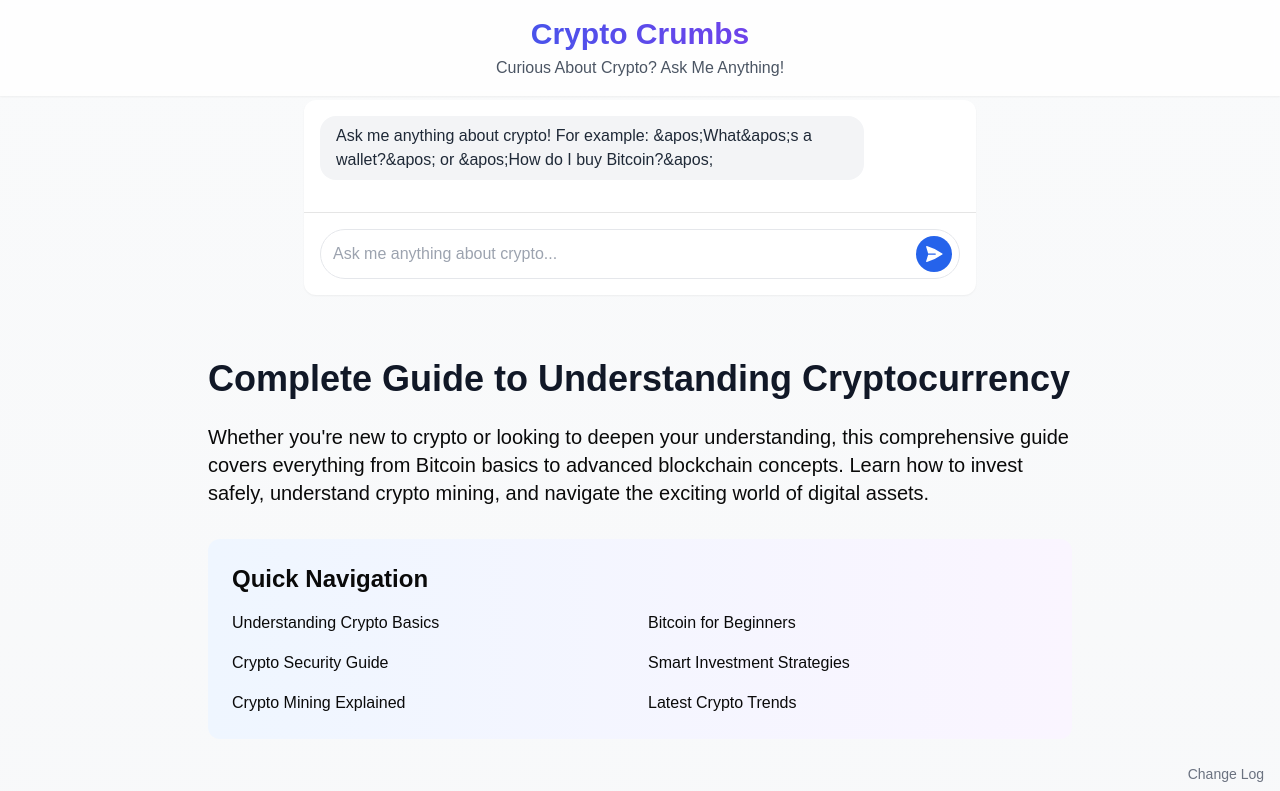
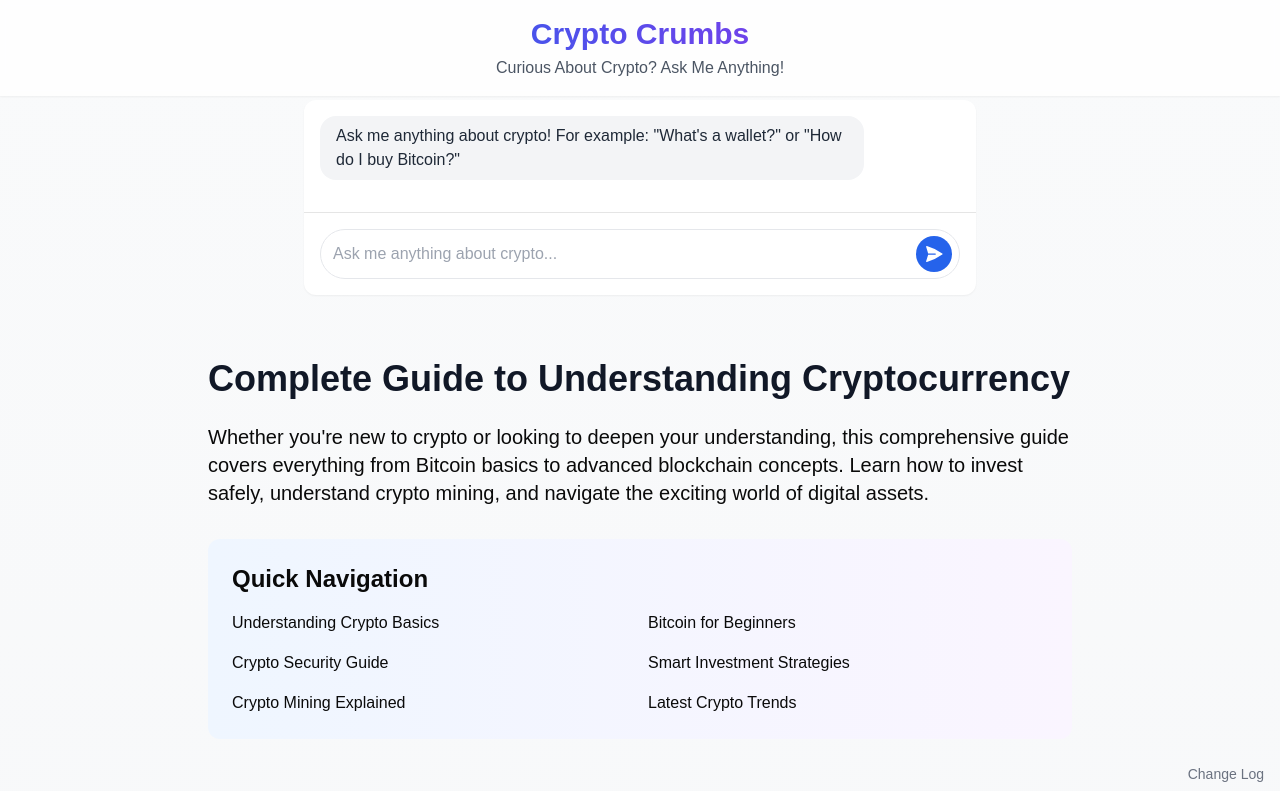
Before and after one commit to njlanyards/cryptoguide1, a Next.js app: page / in a window 1280 px wide. Shown: the top 791 px of the page. Built offline with nearby package versions, Linux system fonts and the light colour scheme.

Commit message:
fix: improve readability of initial greeting message

```diff
--- a/app/page.tsx
+++ b/app/page.tsx
@@ -22,7 +22,7 @@ interface ApiMessage {
 export default function Home() {
   const messagesEndRef = useRef<HTMLDivElement>(null);
   const [messages, setMessages] = useState<Message[]>([
-    { role: 'guide', content: "Ask me anything about crypto! For example: &apos;What&apos;s a wallet?&apos; or &apos;How do I buy Bitcoin?&apos;" }
+    { role: 'guide', content: 'Ask me anything about crypto! For example: "What\'s a wallet?" or "How do I buy Bitcoin?"' }
   ]);
   const [inputMessage, setInputMessage] = useState('');
   const [isLoading, setIsLoading] = useState(false);
```
